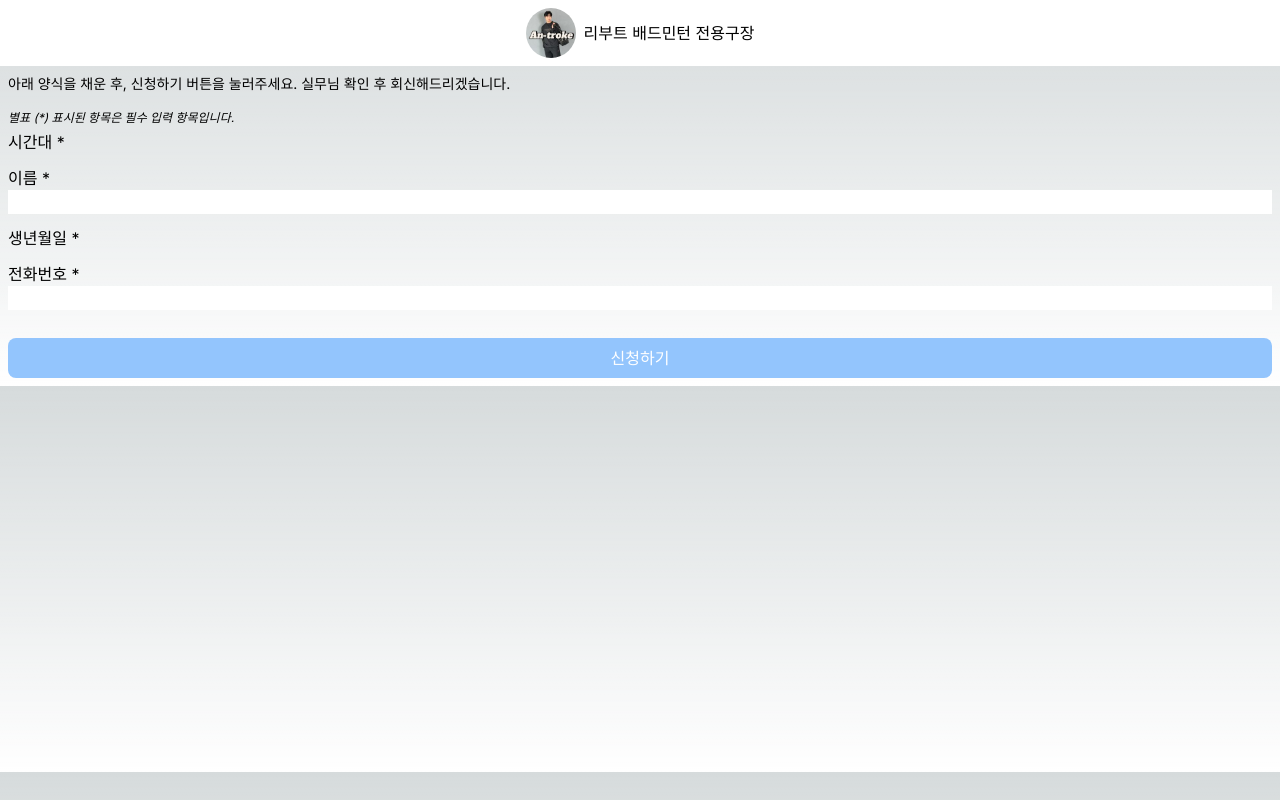
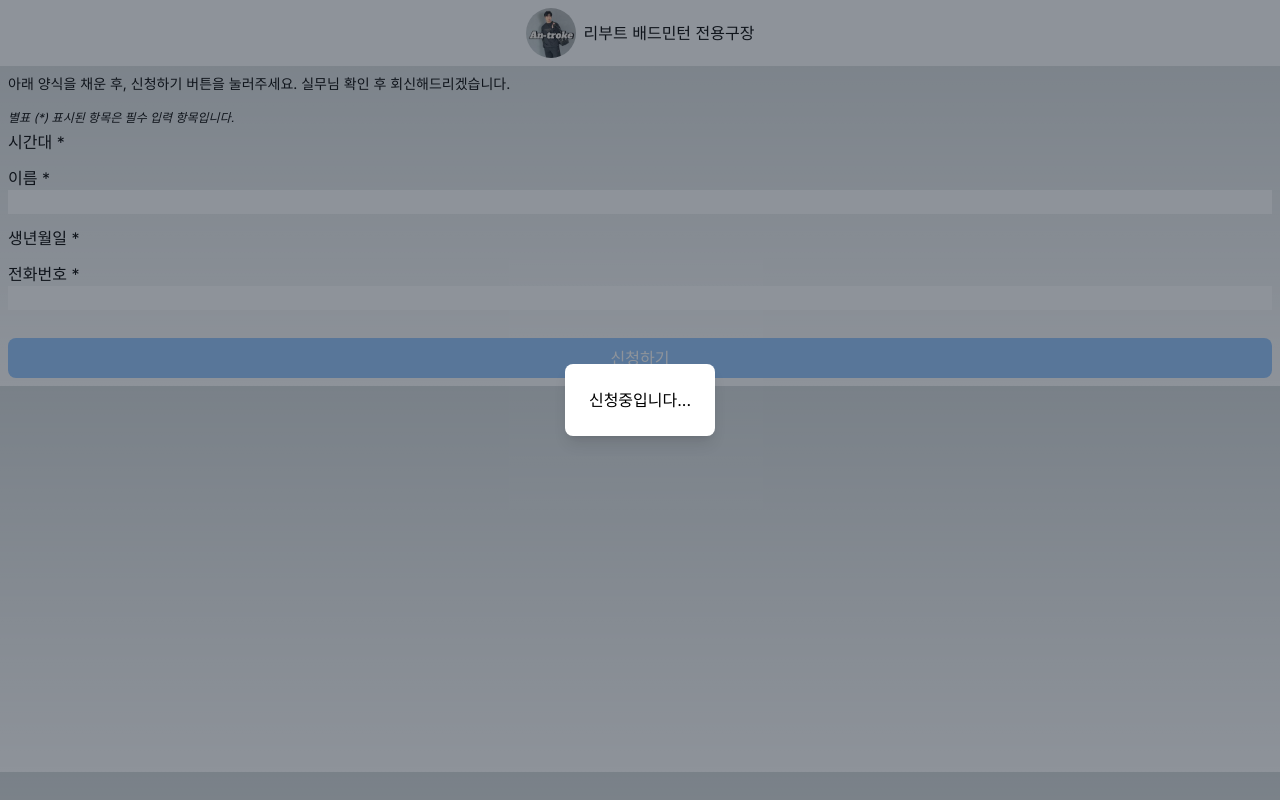
Before and after one commit to reboot-badminton/reboot-homepage, a Next.js app: page /register in a window 1280 px wide. Both pictures are taken after a click on the button "신청하기". Built offline with nearby package versions, Linux system fonts and the light colour scheme; no server answers.

Commit message:
Register lesson shows dialog

```diff
--- /dev/null
+++ b/app/components/Dialog.tsx
@@ -0,0 +1,30 @@
+'use client';
+
+import { useEffect, useState } from 'react';
+
+interface Props {
+  text: string;
+  useDotAnimation: boolean;
+}
+
+export default function Dialog({ text, useDotAnimation }: Props) {
+  const [dotCount, setDotCount] = useState(useDotAnimation ? 1 : 0);
+
+  useEffect(() => {
+    if (!useDotAnimation) return;
+
+    const interval = setInterval(() => {
+      setDotCount((c) => (c % 3) + 1);
+    }, 1000);
+    return () => clearInterval(interval);
+  }, [useDotAnimation]);
+
+  return (
+    <div className="fixed top-0 left-0 w-full h-full flex items-center justify-center bg-gray-800 bg-opacity-50">
+      <div className="bg-white p-6 rounded-lg shadow-lg flex items-center">
+        {text}
+        {new Array(dotCount).fill('.').join('')}
+      </div>
+    </div>
+  );
+}
--- a/app/register/page.tsx
+++ b/app/register/page.tsx
@@ -1,13 +1,18 @@
 'use client';
 
-import { useCallback, useRef } from 'react';
+import { useCallback, useRef, useState } from 'react';
 import { Registration } from './registration';
 import FieldInput from './FieldInput';
 import { firestore } from '../firebase/firebase';
 import { addDoc, collection } from 'firebase/firestore';
+import Dialog from '../components/Dialog';
+import { useRouter } from 'next/navigation';
 
 export default function Register() {
+  const router = useRouter();
   const registration = useRef(new Registration());
+  const [isRegistering, setIsRegistering] = useState(false);
+  const [isSuccess, setIsSuccess] = useState(false);
 
   const register = useCallback(() => {
     return addDoc(collection(firestore, 'registration'), {
@@ -19,9 +24,13 @@ export default function Register() {
   }, [registration]);
 
   const onSubmit = useCallback(() => {
-    // TODO: Start loading
+    setIsRegistering(true);
     register().then(() => {
-      // TODO: End loading
+      setIsRegistering(false);
+      setIsSuccess(true);
+      setTimeout(() => {
+        router.back();
+      }, 3000);
     });
   }, []);
 
@@ -43,6 +52,10 @@ export default function Register() {
       >
         신청하기
       </button>
+      {isRegistering && <Dialog text="신청중입니다" useDotAnimation={true} />}
+      {isSuccess && (
+        <Dialog text="신청 완료했습니다." useDotAnimation={false} />
+      )}
     </div>
   );
 }
```
